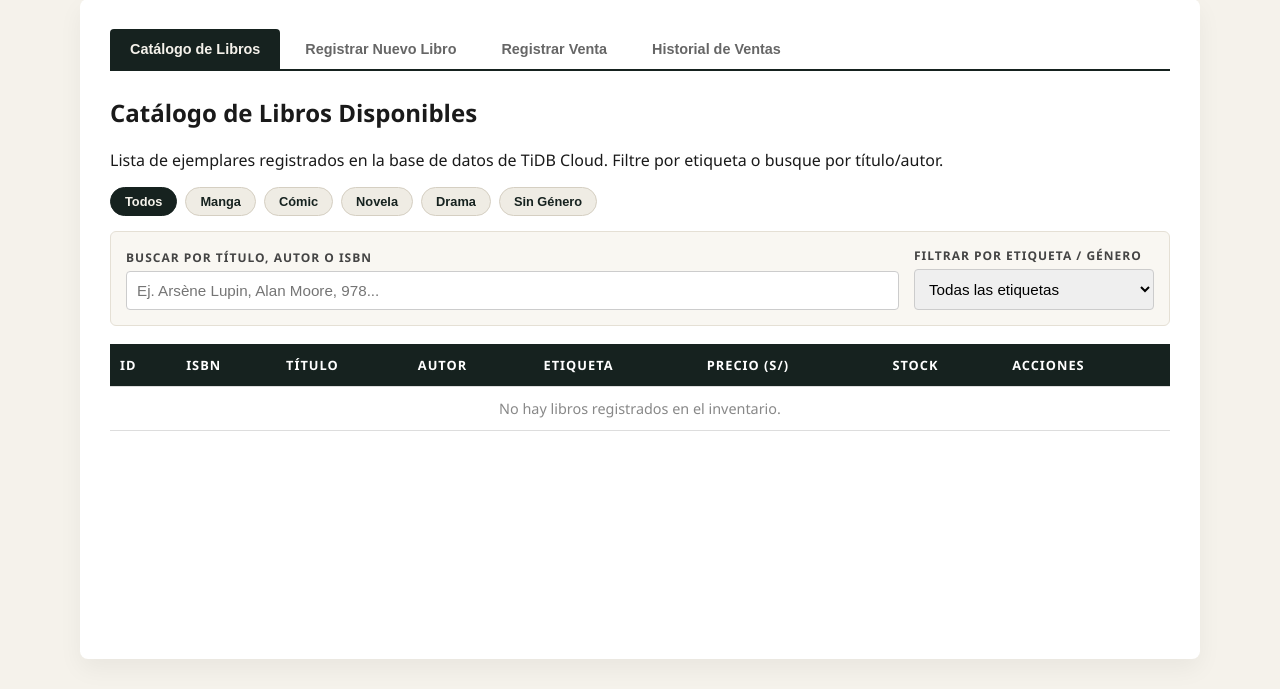
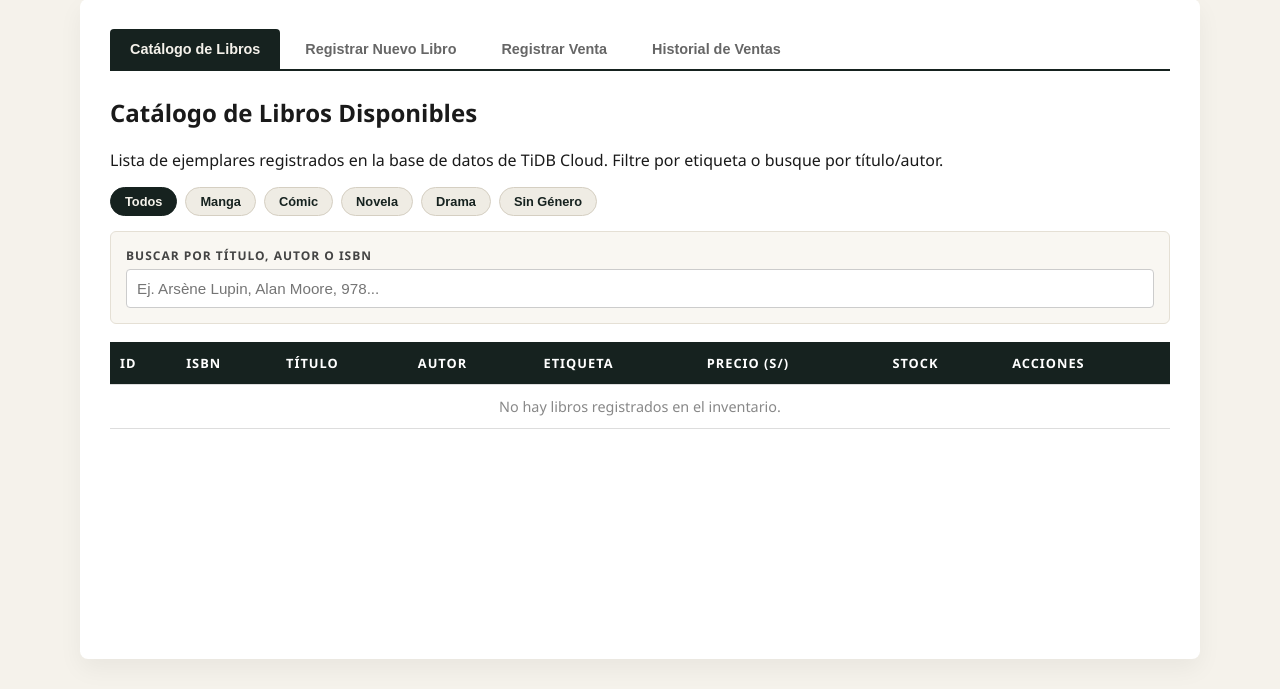
Before and after one commit to durandj4a-arch/LE-LUPIN, a Java web app: page /bienvenido.jsp in a window 1280 px wide. Shown: the part 111-800 px from the top of the page. Run offline with Tomcat 11, a stand-in JSP engine, Linux system fonts and the light colour scheme; data that the repository does not hold is empty.

Commit message:
Add files via upload

```diff
--- a/LeLupin/src/main/webapp/bienvenido.jsp
+++ b/LeLupin/src/main/webapp/bienvenido.jsp
@@ -361,17 +361,6 @@
                     <label>BUSCAR POR TÍTULO, AUTOR O ISBN</label>
                     <input type="text" id="buscadorLibros" onkeyup="filtrarLibros()" placeholder="Ej. Arsène Lupin, Alan Moore, 978...">
                 </div>
-                <div class="filter-item" style="max-width: 240px;">
-                    <label>FILTRAR POR ETIQUETA / GÉNERO</label>
-                    <select id="filtroEtiqueta" onchange="filtrarLibros()">
-                        <option value="TODOS">Todas las etiquetas</option>
-                        <option value="Manga">Manga</option>
-                        <option value="Cómic">Cómic</option>
-                        <option value="Novela">Novela</option>
-                        <option value="Drama">Drama</option>
-                        <option value="Sin Género">Sin Género</option>
-                    </select>
-                </div>
             </div>
 
             <table id="tablaLibros">
@@ -704,6 +693,8 @@
     </div>
 
     <script>
+        let etiquetaActiva = 'TODOS';
+
         function showTab(tabId, btnElement) {
             document.querySelectorAll('.tab-content').forEach(c => c.classList.remove('active'));
             document.querySelectorAll('.tab-btn').forEach(b => b.classList.remove('active'));
@@ -715,13 +706,12 @@
         function filtrarPorChip(etiqueta, chipBtn) {
             document.querySelectorAll('.tag-chip').forEach(c => c.classList.remove('active'));
             chipBtn.classList.add('active');
-            document.getElementById('filtroEtiqueta').value = etiqueta;
+            etiquetaActiva = etiqueta;
             filtrarLibros();
         }
 
         function filtrarLibros() {
             const texto = document.getElementById('buscadorLibros').value.toLowerCase();
-            const etiquetaSeleccionada = document.getElementById('filtroEtiqueta').value;
             const filas = document.querySelectorAll('#tablaLibros tbody tr');
 
             filas.forEach(fila => {
@@ -730,7 +720,7 @@
                 const contenidoFila = fila.textContent.toLowerCase();
 
                 const coincideTexto = contenidoFila.includes(texto);
-                const coincideEtiqueta = (etiquetaSeleccionada === 'TODOS') || (etiquetaFila === etiquetaSeleccionada);
+                const coincideEtiqueta = (etiquetaActiva === 'TODOS') || (etiquetaFila === etiquetaActiva);
 
                 fila.style.display = (coincideTexto && coincideEtiqueta) ? '' : 'none';
             });
```
Also changed, not shown: 4 other files.
